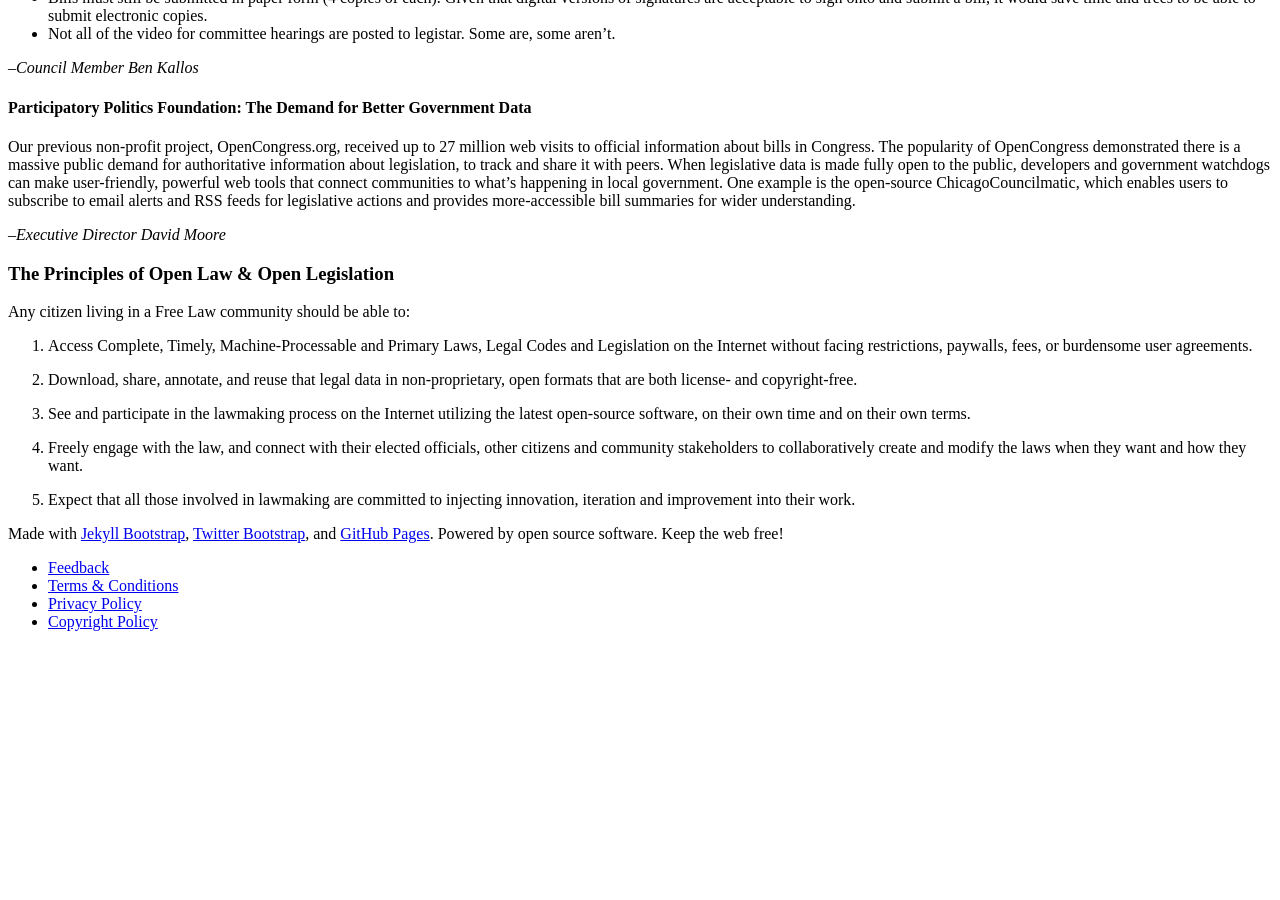
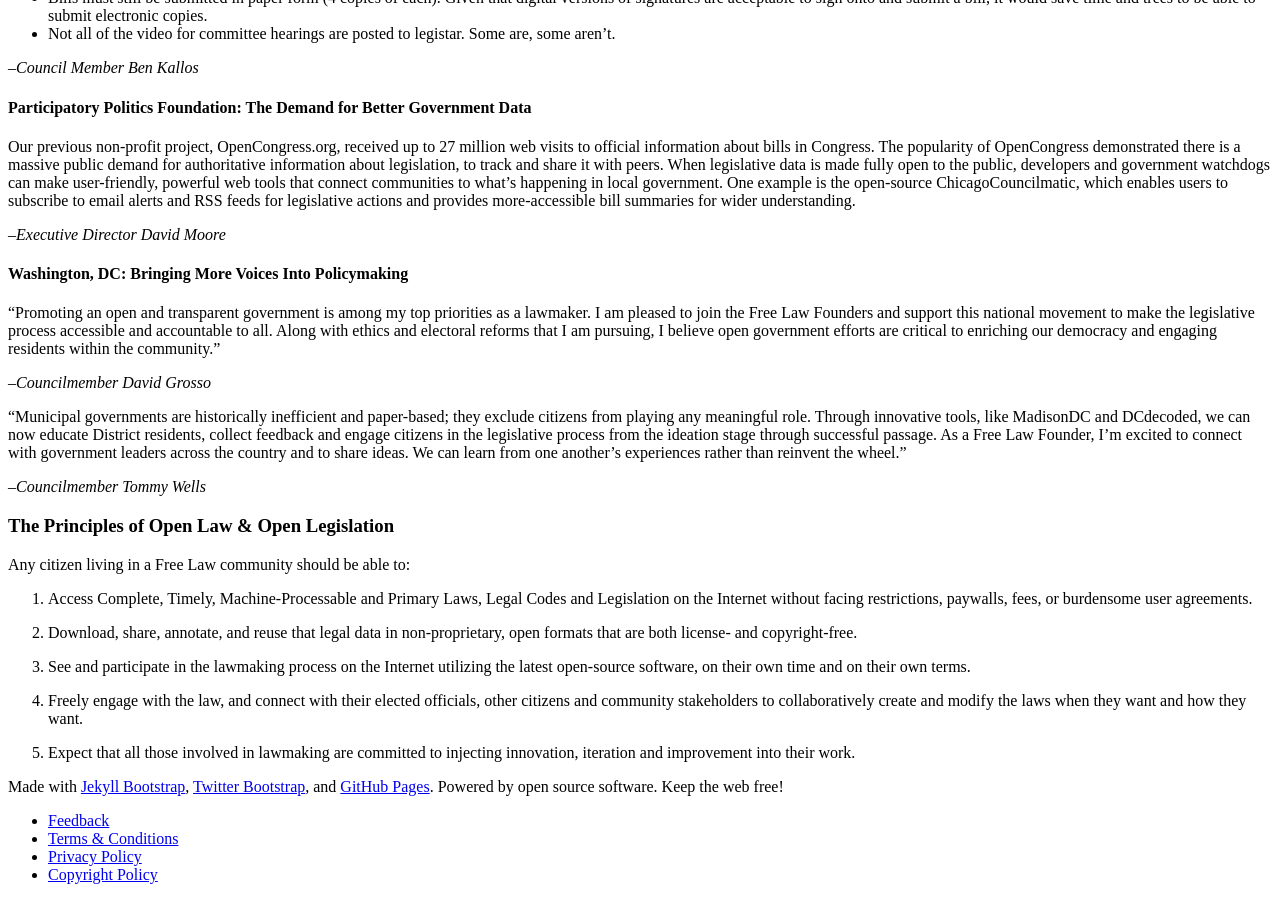
Before and after one commit to opengovfoundation/free-law-founders-site, a Jekyll site: the page built from about.md, in a window 1280 px wide and 900 px high, scrolled down 1078 px. Built offline with Jekyll 4.4.1, drawn with Linux system fonts in a browser that asks for light colours; nearby versions of some CDN libraries; before the commit the page ends 1725 px from its top, so only the background shows below that.

Commit message:
Update about.md

```diff
--- a/about.md
+++ b/about.md
@@ -65,3 +65,13 @@ With so much open data being released often there is a question of what it means
 Our previous non-profit project, OpenCongress.org, received up to 27 million web visits to official information about bills in Congress. The popularity of OpenCongress demonstrated there is a massive public demand for authoritative information about legislation, to track and share it with peers. When legislative data is made fully open to the public, developers and government watchdogs can make user-friendly, powerful web tools that connect communities to what’s happening in local government. One example is the open-source ChicagoCouncilmatic, which enables users to subscribe to email alerts and RSS feeds for legislative actions and provides more-accessible bill summaries for wider understanding.
 
 --*Executive Director David Moore*
+
+#### Washington, DC: Bringing More Voices Into Policymaking
+
+“Promoting an open and transparent government is among my top priorities as a lawmaker. I am pleased to join the Free Law Founders and support this national movement to make the legislative process accessible and accountable to all. Along with ethics and electoral reforms that I am pursuing, I believe open government efforts are critical to enriching our democracy and engaging residents within the community.”
+
+--*Councilmember David Grosso*
+
+“Municipal governments are historically inefficient and paper-based; they exclude citizens from playing any meaningful role. Through innovative tools, like MadisonDC and DCdecoded, we can now educate District residents, collect feedback and engage citizens in the legislative process from the ideation stage through successful passage. As a Free Law Founder, I'm excited to connect with government leaders across the country and to share ideas. We can learn from one another's experiences rather than reinvent the wheel."
+
+--*Councilmember Tommy Wells*
```
